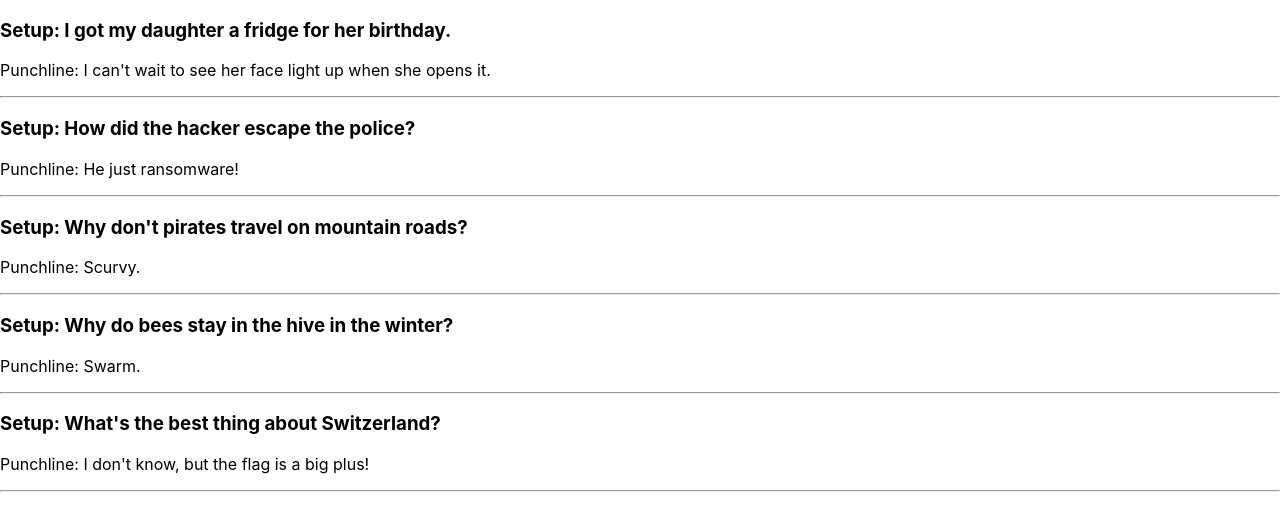
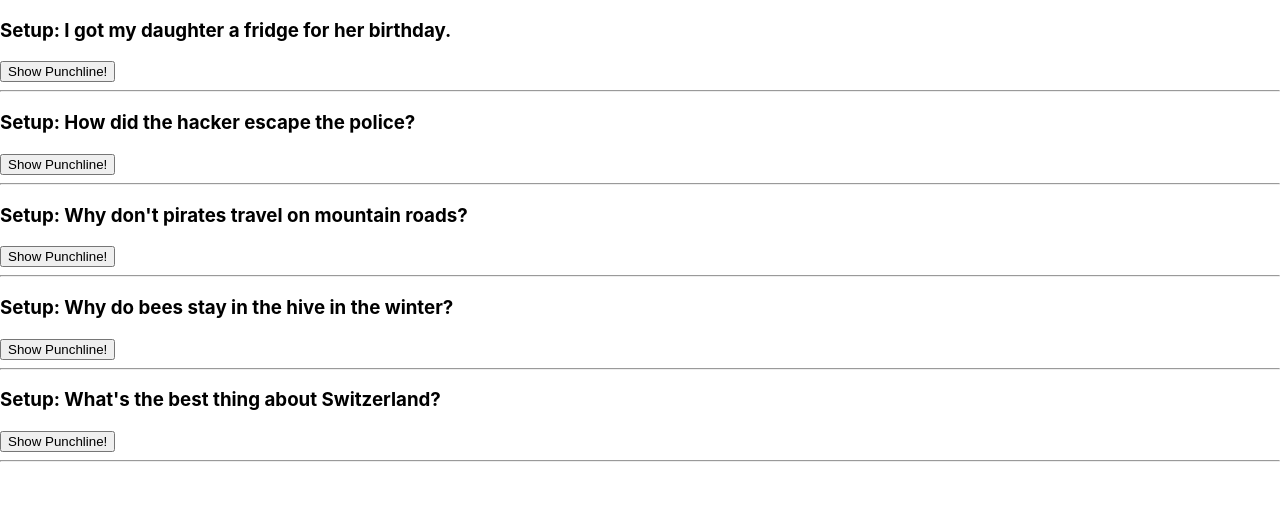
Before and after one commit to DevShruti/jokes-react-scrimba, a React (Create React App) app: page / in a window 1280 px wide. Shown: the top 530 px of the page. Built offline with nearby package versions, Linux system fonts and the light colour scheme.

Commit message:
puncline button workes, state is set

```diff
--- a/src/Jokes.js
+++ b/src/Jokes.js
@@ -1,11 +1,18 @@
+import {useState} from "react"
+
 export default function Jokes(props){
+const[isShown, setIsShown] = useState(false)
+function toggle(){
+       setIsShown ( prevState => !prevState)}
+
    return (
     <div>
             {props.setup && <h3>Setup: {props.setup}</h3>}
-            <p>Punchline: {props.punchline}</p>
+            {isShown && <p>Punchline: {props.punchline}</p>}
             <p style={{display: props.isPun ? "block" : "none"}}>Is pun</p>
             {props.upvotes && <p> Upvotes: {props.upvotes}</p>}
             {props.downvotes && <p> Downvotes: {props.downvotes}</p>}
+            <button onClick={toggle}>Show Punchline!</button>
             <hr />
     </div>
    )}
```
